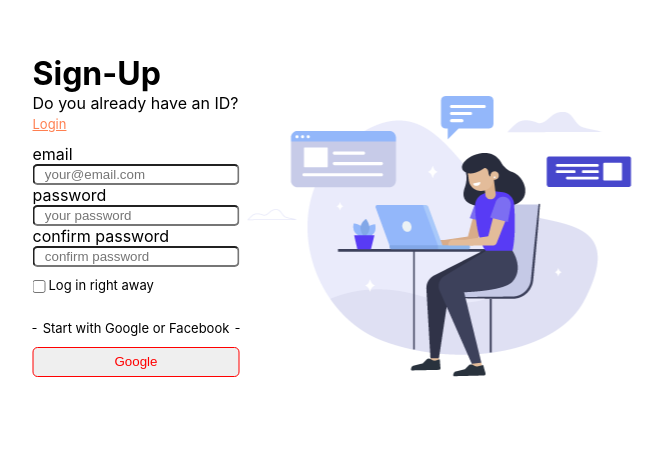
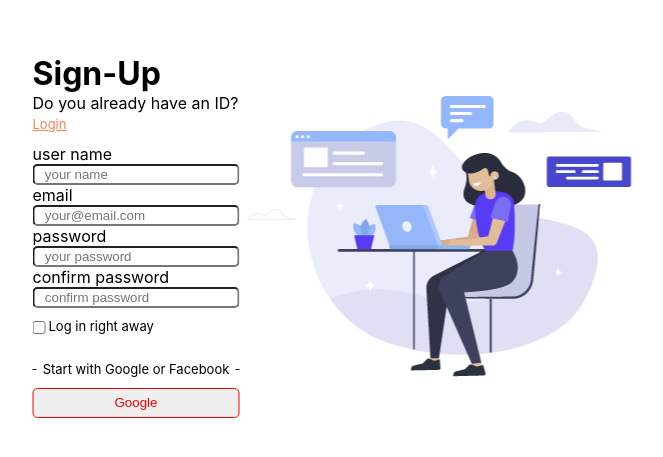
Before and after one commit to firstaple/login, a React (Create React App) app: page /signUp in a window 1280 px wide. Shown: the part 167-624 px from the top of the page, without its empty margins (304-967 px from the left). Built offline with nearby package versions, Linux system fonts and the light colour scheme; no server answers.

Commit message:
Firebase signUp add displayName / add README

```diff
--- a/src/pages/SignUp.jsx
+++ b/src/pages/SignUp.jsx
@@ -1,6 +1,10 @@
 import { Link, useNavigate } from "react-router-dom";
 import styles from "../css/SignUp.module.css";
-import { createUserWithEmailAndPassword, signOut } from "firebase/auth";
+import {
+  createUserWithEmailAndPassword,
+  signOut,
+  updateProfile,
+} from "firebase/auth";
 import { auth } from "../auth/firebase/initialize";
 import { useState } from "react";
 import PlatformLogin from "../component/PlatformLogin";
@@ -8,12 +12,17 @@ import { useDispatch } from "react-redux";
 import { setUser } from "../auth/redux/slice/userSlice";
 
 const SignUp = () => {
+  const [displayName, setDisplayName] = useState("");
   const [email, setEmail] = useState("");
   const [password, setPassword] = useState("");
   const [confirm, setConfirm] = useState("");
   const [login, setLogin] = useState(false);
   const dispatch = useDispatch();
   const navigate = useNavigate();
+
+  const inputName = (e) => {
+    setDisplayName(e.target.value);
+  };
 
   const inputEmail = (e) => {
     setEmail(e.target.value);
@@ -39,6 +48,9 @@ const SignUp = () => {
         const user = userCredential.user;
         console.log(user);
         // ...
+        updateProfile(auth.currentUser, {
+          displayName: displayName,
+        });
         if (!login) {
           signOut(auth);
           navigate("/");
@@ -72,6 +84,13 @@ const SignUp = () => {
         <br />
         <Link to="/">Login</Link>
         <form action="" onSubmit={sendUser}>
+          <label>user name</label>
+          <input
+            type="text"
+            placeholder="your name"
+            required
+            onChange={inputName}
+          />
           <label>email</label>
           <input
             type="email"
```
Also changed, not shown: 1 other file (tests, documents, lock files or other folders).
